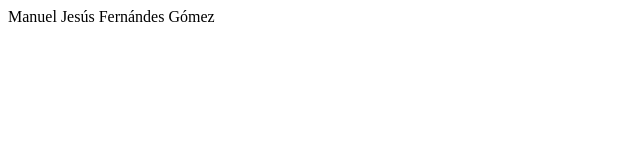
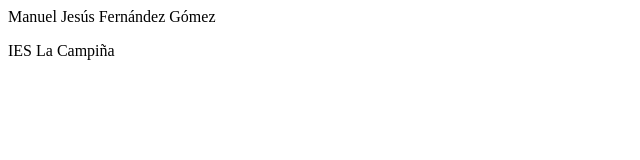
Before and after one commit to ManuT1C/pruebaVSC3, a plain HTML site: page index.html in a window 1280 px wide. Shown: the whole page, without its empty margins (0-640 px from the left). Drawn offline with Linux system fonts and the light colour scheme.

Commit message:
Update index.html

```diff
--- a/index.html
+++ b/index.html
@@ -1 +1,2 @@
-<p>Manuel Jesús Fernándes Gómez</p>
+<p>Manuel Jesús Fernández Gómez</p>
+<p>IES La Campiña</p>
```
